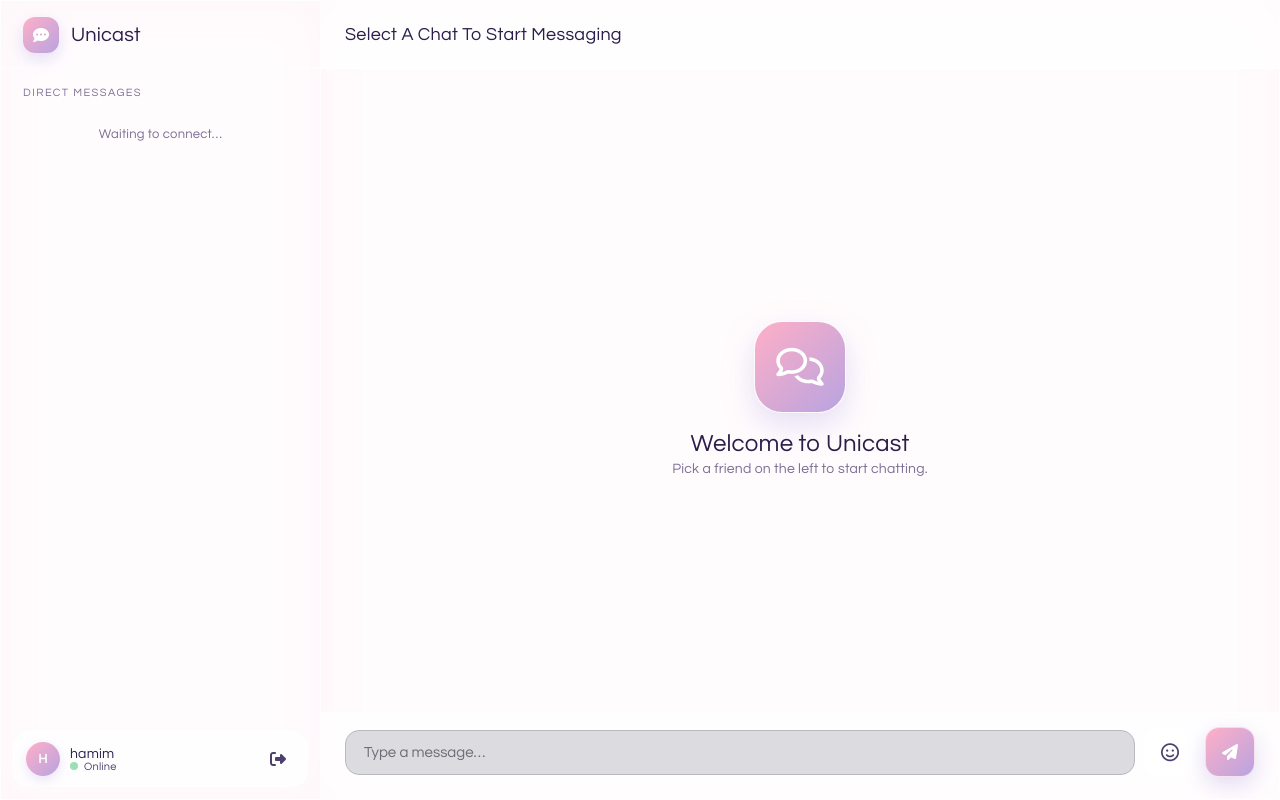
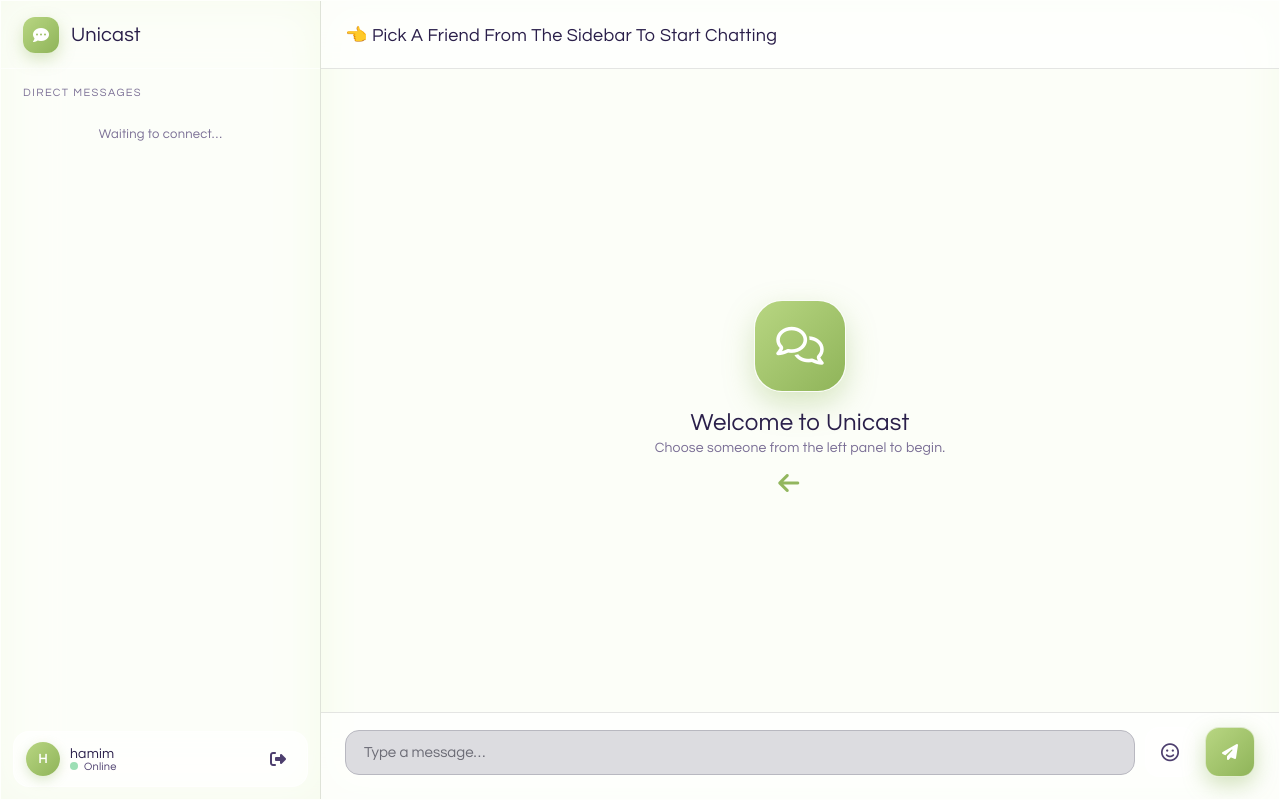
Before and after one commit to Fawziatahia/CN-Project, a Flask app: page /chat in a window 1280 px wide. Run offline with Flask 3, Linux system fonts and the light colour scheme; a user stored in the database is signed in; some libraries are stand-ins or nearby versions.

Commit message:
updated v2

```diff
--- a/static/style.css
+++ b/static/style.css
@@ -4,21 +4,21 @@
 ============================================================ */
 
 :root {
-    /* Pastel palette */
-    --pastel-pink:     #ffd6e0;
-    --pastel-pink-2:   #ffafc7;
-    --pastel-lav:      #d6c8f5;
-    --pastel-lav-2:    #b8a3e0;
+    /* Pistachio palette (built from #B8D682) */
+    --pastel-pink:     #D4E6AB;   /* lighter green */
+    --pastel-pink-2:   #B8D682;   /* main green */
+    --pastel-lav:      #C8DF94;
+    --pastel-lav-2:    #8FB459;   /* deeper green for gradient end */
     --pastel-mint:     #c8f0d5;
     --pastel-mint-2:   #9ddfb5;
     --pastel-peach:    #ffd9b8;
-    --pastel-sky:      #cce4f5;
+    --pastel-sky:      #B8D682;
     --pastel-yellow:   #fff5c2;
 
     /* Accent */
-    --accent:          #b8a3e0;
-    --accent-strong:   #9d83d4;
-    --accent-pink:     #ff9eb5;
+    --accent:          #8FB459;
+    --accent-strong:   #6F9444;
+    --accent-pink:     #B8D682;
 
     /* Text on light pastel — high contrast */
     --text:            #2a1f4a;
@@ -32,7 +32,7 @@
     --glass-bg-input:     rgba(255, 255, 255, 0.85);
     --glass-border:       rgba(255, 255, 255, 0.95);
     --glass-border-soft:  rgba(255, 255, 255, 0.65);
-    --glass-shadow:       0 10px 40px rgba(141, 119, 173, 0.18);
+    --glass-shadow:       0 10px 40px rgba(111, 148, 68, 0.18);
 }
 
 * { box-sizing: border-box; }
@@ -48,7 +48,7 @@
 body {
     font-family: 'Questrial', system-ui, -apple-system, Segoe UI, Tahoma, sans-serif;
     color: var(--text);
-    background: #ffafc7;
+    background: #B8D682;
     background-attachment: fixed;
     letter-spacing: 0.2px;
     -webkit-font-smoothing: antialiased;
@@ -228,7 +230,7 @@
     background: var(--glass-bg-soft);
     backdrop-filter: blur(24px) saturate(180%);
     -webkit-backdrop-filter: blur(24px) saturate(180%);
-    border-right: 1px solid var(--glass-border-soft);
+    border-right: 1.5px solid rgba(0, 0, 0, 0.10);
 }
 
 .sidebar-header {
@@ -255,7 +257,7 @@
     place-items: center;
     font-size: 16px;
     color: #fff;
-    box-shadow: 0 6px 16px rgba(184, 163, 224, 0.35);
+    box-shadow: 0 6px 16px rgba(143, 180, 89, 0.35);
 }
 
 .sidebar-section-header {
@@ -325,7 +327,7 @@
     justify-content: center;
     font-size: 15px;
     font-weight: 600;
-    box-shadow: 0 4px 12px rgba(184, 163, 224, 0.30);
+    box-shadow: 0 4px 12px rgba(143, 180, 89, 0.30);
 }
 .avatar-sm { width: 34px; height: 34px; font-size: 13px; }
 .user-item.offline .avatar { filter: grayscale(0.3) brightness(0.95); }
@@ -435,7 +437,7 @@
     display: flex;
     align-items: center;
     gap: 10px;
-    border-bottom: 1px solid var(--glass-border-soft);
+    border-bottom: 1.5px solid rgba(0, 0, 0, 0.10);
     background: rgba(255, 255, 255, 0.65);
 }
 
@@ -495,7 +497,7 @@
     color: #fff;
     background: linear-gradient(135deg, var(--pastel-pink-2), var(--pastel-lav-2));
     border: 1px solid var(--glass-border);
-    box-shadow: 0 12px 30px rgba(184, 163, 224, 0.35);
+    box-shadow: 0 12px 30px rgba(143, 180, 89, 0.35);
 }
 .welcome-title {
     margin: 0 0 6px;
@@ -507,6 +509,17 @@
     margin: 0;
     font-size: 14px;
     color: var(--text-faint);
+}
+.welcome-arrow {
+    margin-top: 16px;
+    font-size: 24px;
+    color: var(--accent);
+    animation: arrowPulse 1.5s ease-in-out infinite;
+}
+
+@keyframes arrowPulse {
+    0%, 100% { transform: translateX(0); opacity: 0.6; }
+    50% { transform: translateX(-12px); opacity: 1; }
 }
 
 /* Message groups */
@@ -627,7 +640,7 @@
     display: flex;
     gap: 10px;
     align-items: center;
-    border-top: 1px solid var(--glass-border-soft);
+    border-top: 1.5px solid rgba(0, 0, 0, 0.10);
     background: rgba(255, 255, 255, 0.65);
 }
 
@@ -663,7 +676,7 @@
     align-items: center;
     justify-content: center;
     transition: transform 0.12s, filter 0.12s, box-shadow 0.12s;
-    box-shadow: 0 8px 22px rgba(184, 163, 224, 0.40);
+    box-shadow: 0 8px 22px rgba(143, 180, 89, 0.40);
 }
 .send-btn:hover { transform: translateY(-1px); filter: brightness(1.05); }
 .send-btn:active { transform: translateY(0); }
--- a/templates/login.html
+++ b/templates/login.html
@@ -7,7 +7,7 @@
 
     <link rel="preconnect" href="https://fonts.googleapis.com">
     <link rel="preconnect" href="https://fonts.gstatic.com" crossorigin>
-    <link href="https://fonts.googleapis.com/css2?family=Questrial&display=swap" rel="stylesheet">
+    <link href="https://fonts.googleapis.com/css2?family=Handlee&family=Questrial&display=swap" rel="stylesheet">
 
     <link rel="stylesheet" href="https://cdnjs.cloudflare.com/ajax/libs/font-awesome/6.4.0/css/all.min.css" />
     <link rel="stylesheet" href="{{ url_for('static', filename='style.css') }}" />
--- a/templates/partials/chat.html
+++ b/templates/partials/chat.html
@@ -2,14 +2,17 @@
     <header class="chat-header">
         <div id="headerAvatar" class="avatar header-avatar" style="display: none;"></div>
         <i class="fa-solid fa-at chat-header-at" id="headerAt"></i>
-        <h3 id="activeChatName" class="chat-header-name">Select a chat to start messaging</h3>
+        <h3 id="activeChatName" class="chat-header-name">👈 Pick a friend from the sidebar to start chatting</h3>
     </header>
 
     <div id="chat-box" class="chat-box">
         <div class="welcome-state">
             <div class="welcome-icon"><i class="fa-regular fa-comments"></i></div>
             <h1 class="welcome-title">Welcome to Unicast</h1>
-            <p class="welcome-sub">Pick a friend on the left to start chatting.</p>
+            <p class="welcome-sub">Choose someone from the left panel to begin.</p>
+            <div class="welcome-arrow">
+                <i class="fa-solid fa-arrow-left"></i>
+            </div>
         </div>
     </div>
 
```
Also changed, not shown: other parts of static/style.css (+17 -15 lines), README.md, chat.db.
